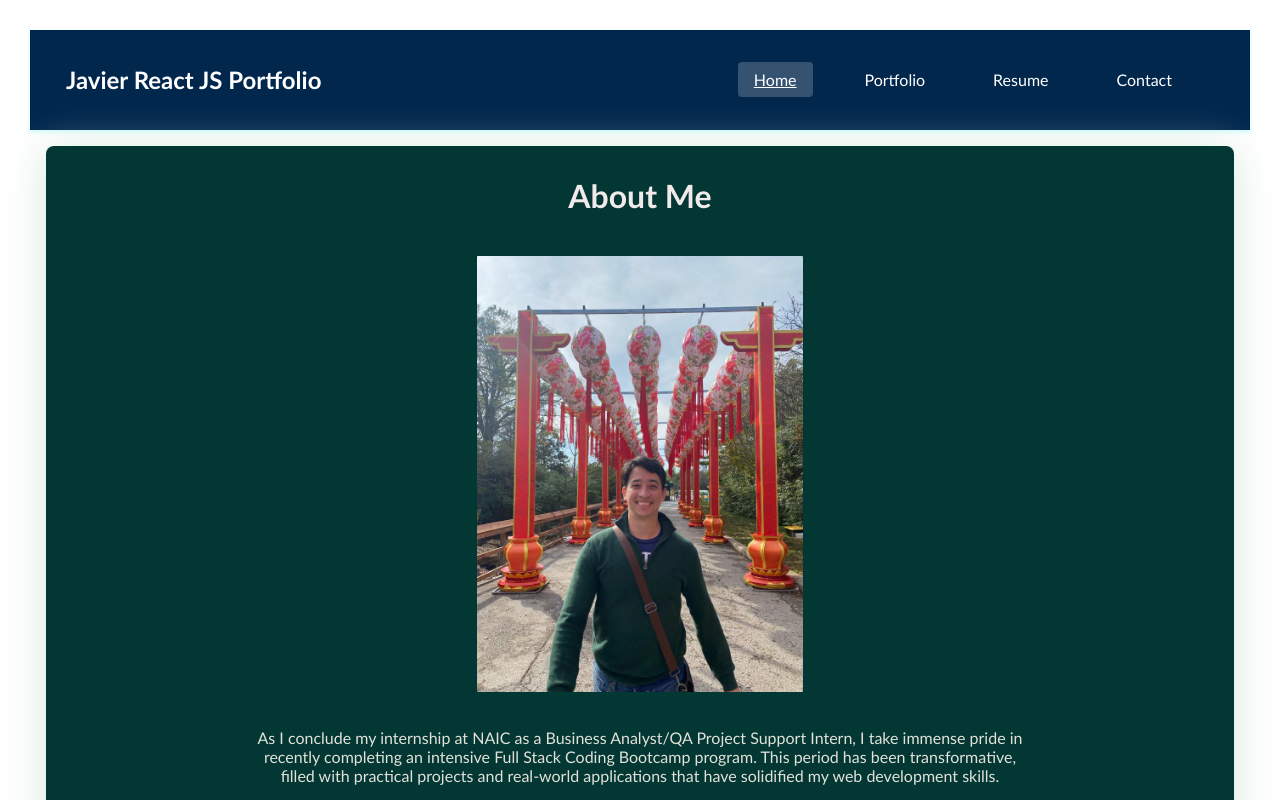
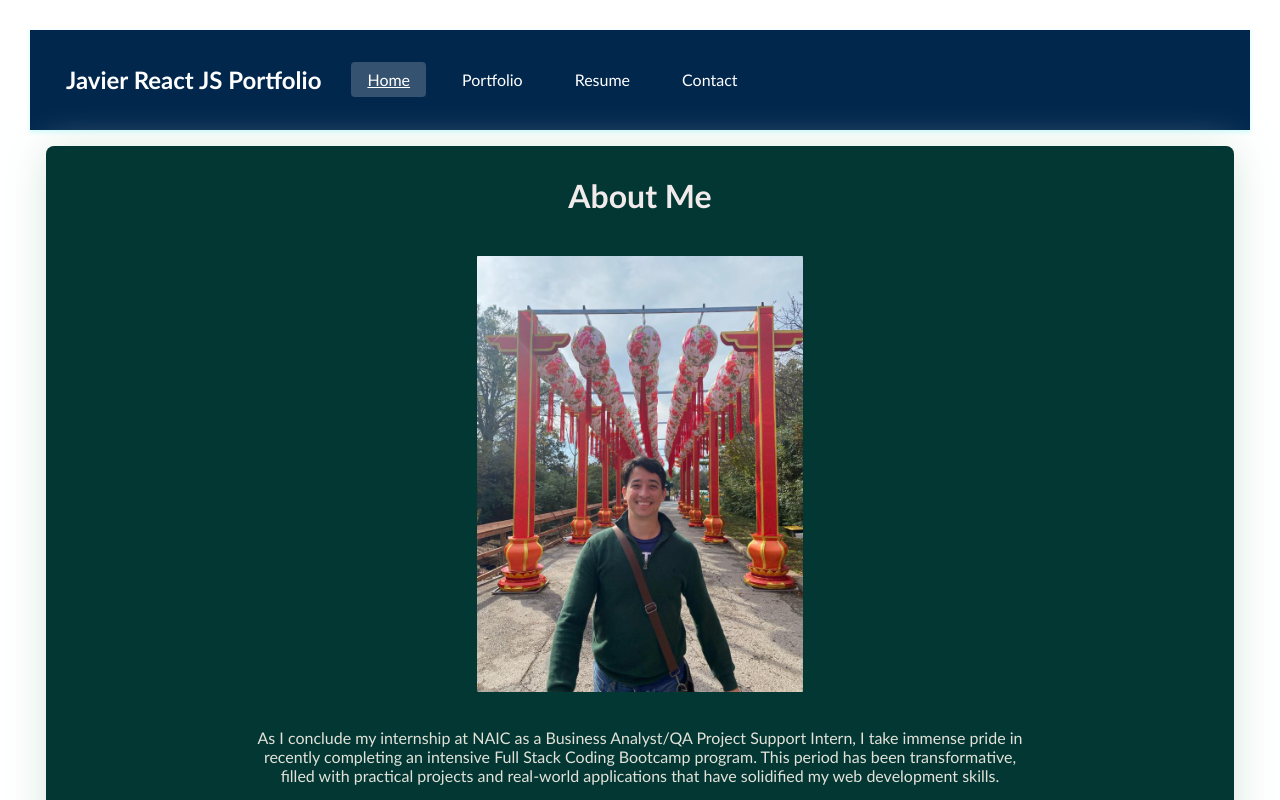
Before and after one commit to elchinatalpf/react-portfolio, a React (Vite) app: page / in a window 1280 px wide. Shown: the top 800 px of the page. Built offline with nearby package versions, Linux system fonts and the light colour scheme; no server answers.

Commit message:
fixed the header responsiveness

```diff
--- a/src/components/header/header.css
+++ b/src/components/header/header.css
@@ -7,6 +7,8 @@
     color: white;
     padding: 0.5rem 1rem;
     box-shadow: 0 2px 5px rgba(3, 234, 238, 0.2);
+    width: 100%;
+    box-sizing: border-box;
 }
 
 .header-container {
@@ -16,8 +18,8 @@
     align-items: flex-start;
     margin: 0 auto;
     display: flex;
-    justify-content: space-between;
-    /* align-items: center; */
+    align-items: center;
+    box-sizing: border-box;
 }
 
 .header-title {
@@ -30,10 +32,13 @@
     margin: 0;
     padding: 0;
     display: flex;
+    flex-direction: column;
+    width: 100%;
+    align-items: flex-start;
 }
 
 .nav-item {
-    margin-right: 1rem;
+    width: 100%;
 }
 
 .nav-link {
@@ -42,6 +47,7 @@
     padding: 0.5rem 1rem;
     border-radius: 0.25rem;
     transition: background-color 0.3s ease;
+    width: 100%;
   }
 
   .nav-link:hover,
@@ -58,4 +64,16 @@
         flex-direction: row;
         align-items: center;
     }
+    .nav-list {
+        flex-direction: row;
+        align-items: center;
+        width: auto;
+    }
+    .nav-item {
+        width: auto;
+    }
+    .nav-link {
+        padding: 0.5rem 1rem;
+        width: auto;
+    }
   }
```
